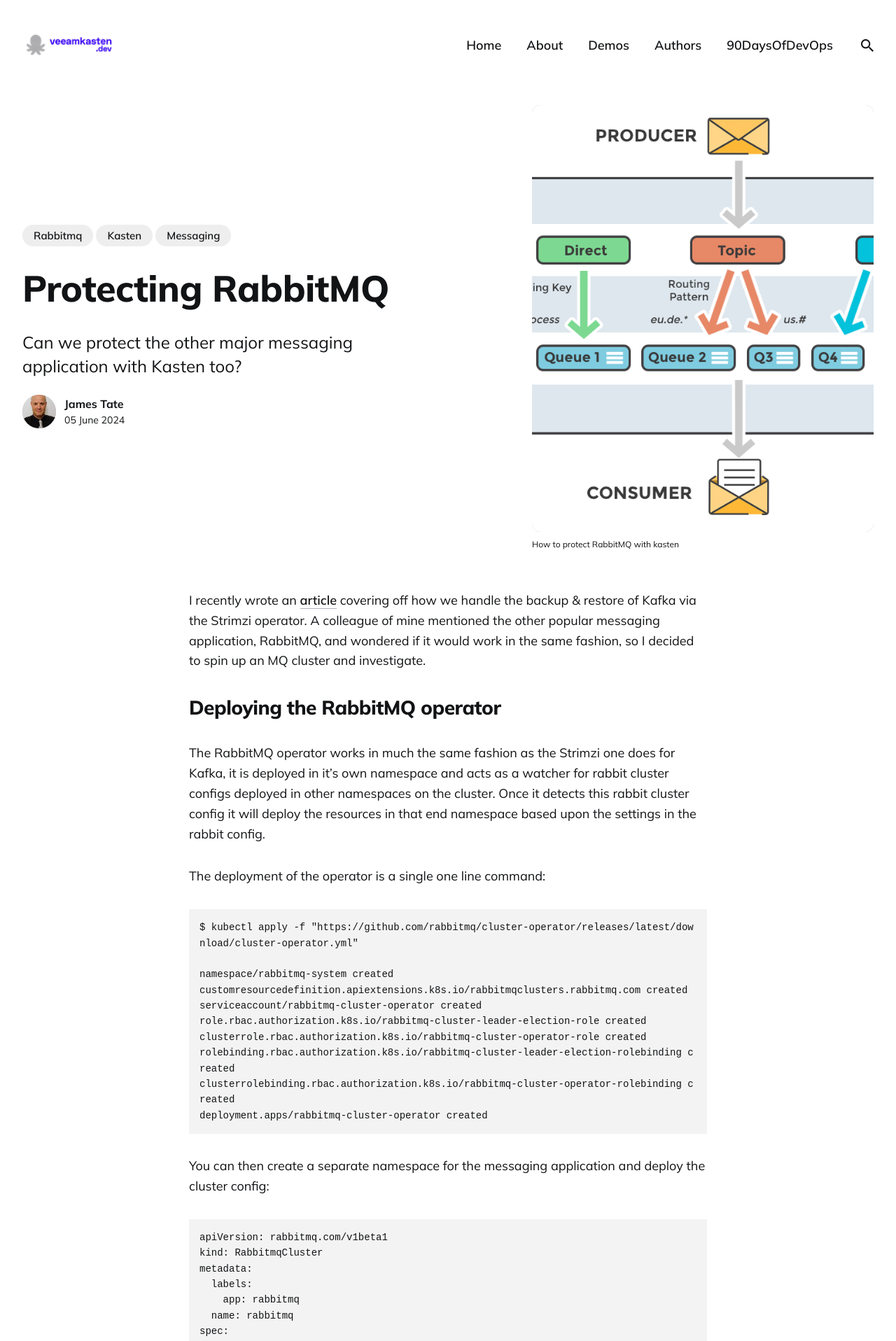
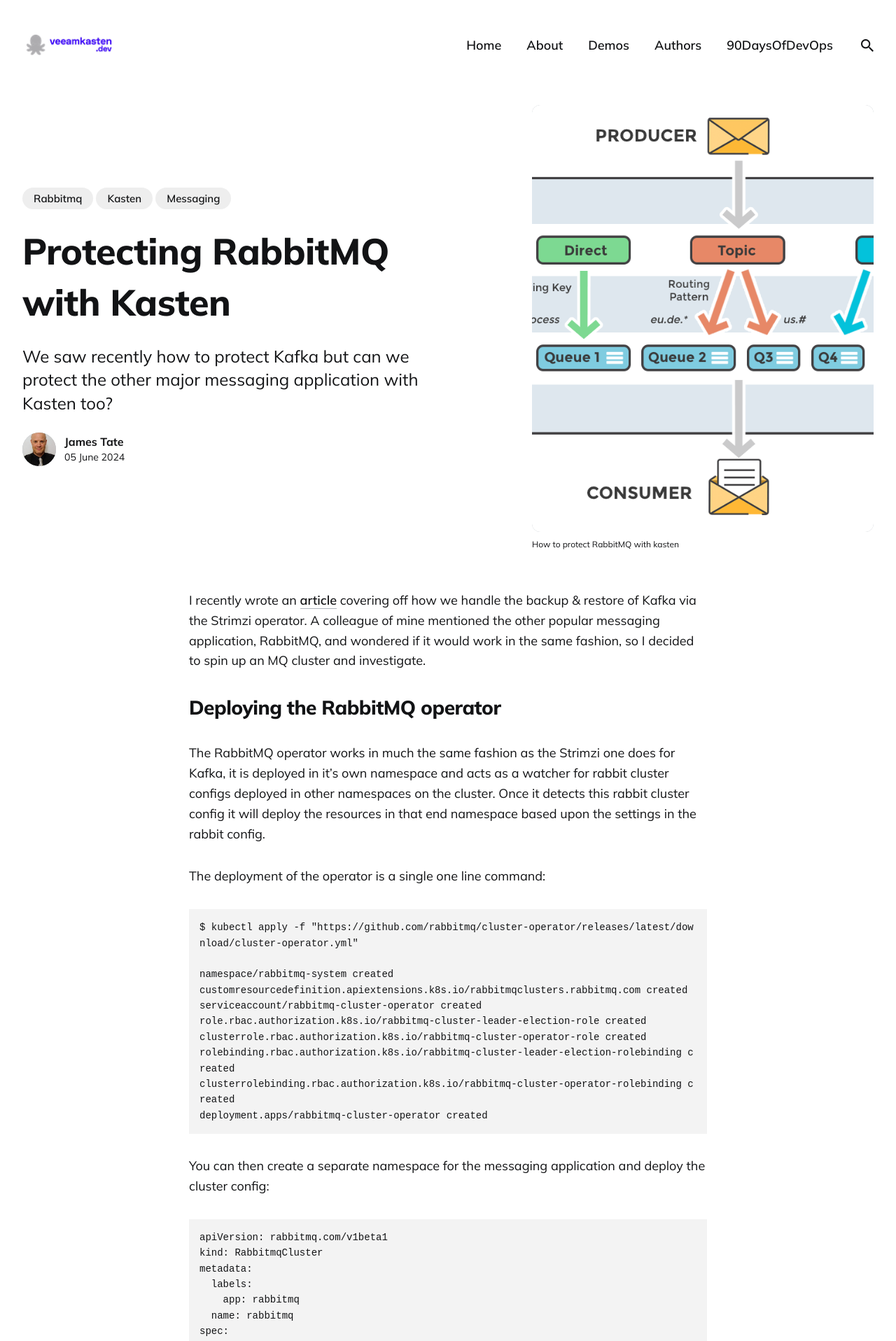
Before and after one commit to newellbrandon/kastendevhub.github.io, a Jekyll site: the page built from _posts/2024-06-05-protecting-rabbitmq.markdown, in a window 1280 px wide. Shown: the top 1916 px of the page at 70% size. Built offline with Jekyll 4.4.1, drawn with Linux system fonts in a browser that asks for light colours; comment, search, counter and statistics services are not loaded.

```diff
--- a/_posts/2024-06-05-protecting-rabbitmq.markdown
+++ b/_posts/2024-06-05-protecting-rabbitmq.markdown
@@ -1,7 +1,7 @@
 ---
 layout: post
-title: Protecting RabbitMQ
-description: Can we protect the other major messaging application with Kasten too?
+title: Protecting RabbitMQ with Kasten
+description: We saw recently how to protect Kafka but can we protect the other major messaging application with Kasten too?
 date: 2024-06-05 14:00:00 +0000
 author: jamestate
 image: '/images/posts/2024-06-05-protecting-rabbitmq/rabbitmq.png'
@@ -10,7 +10,7 @@ tags: [rabbitmq, kasten, messaging]
 featured: false
 ---
 
-I recently wrote an [article](https://veeamkasten.dev/kasten-and-strimzi-kafka) covering off how we handle the backup & restore of Kafka via the Strimzi operator. A colleague of mine mentioned the other popular messaging application, RabbitMQ, and wondered if it would work in the same fashion, so I decided to spin up an MQ cluster and investigate.
+I recently wrote an [article](./kasten-and-strimzi-kafka) covering off how we handle the backup & restore of Kafka via the Strimzi operator. A colleague of mine mentioned the other popular messaging application, RabbitMQ, and wondered if it would work in the same fashion, so I decided to spin up an MQ cluster and investigate.
 
 ## Deploying the RabbitMQ operator
 
```
